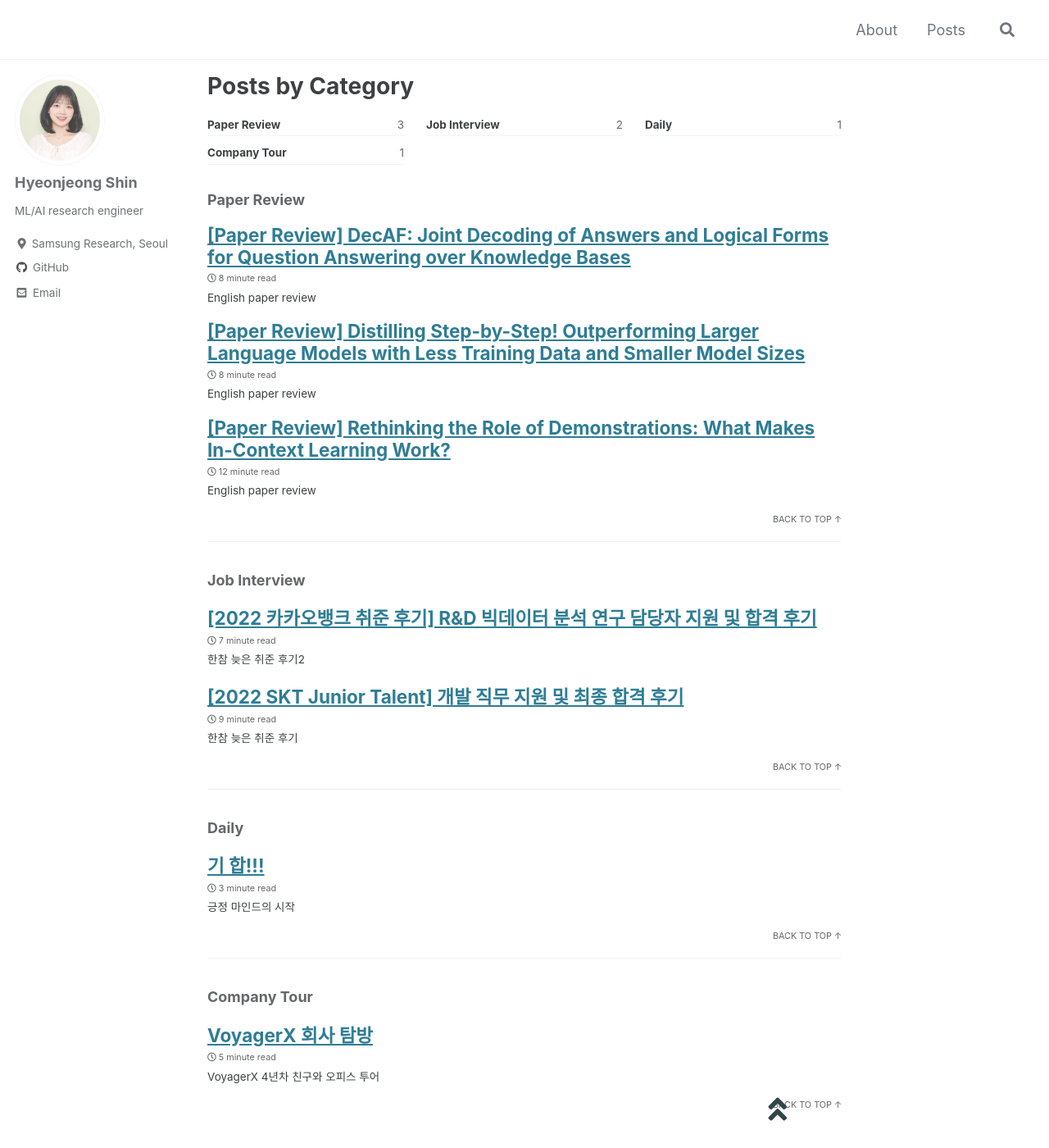
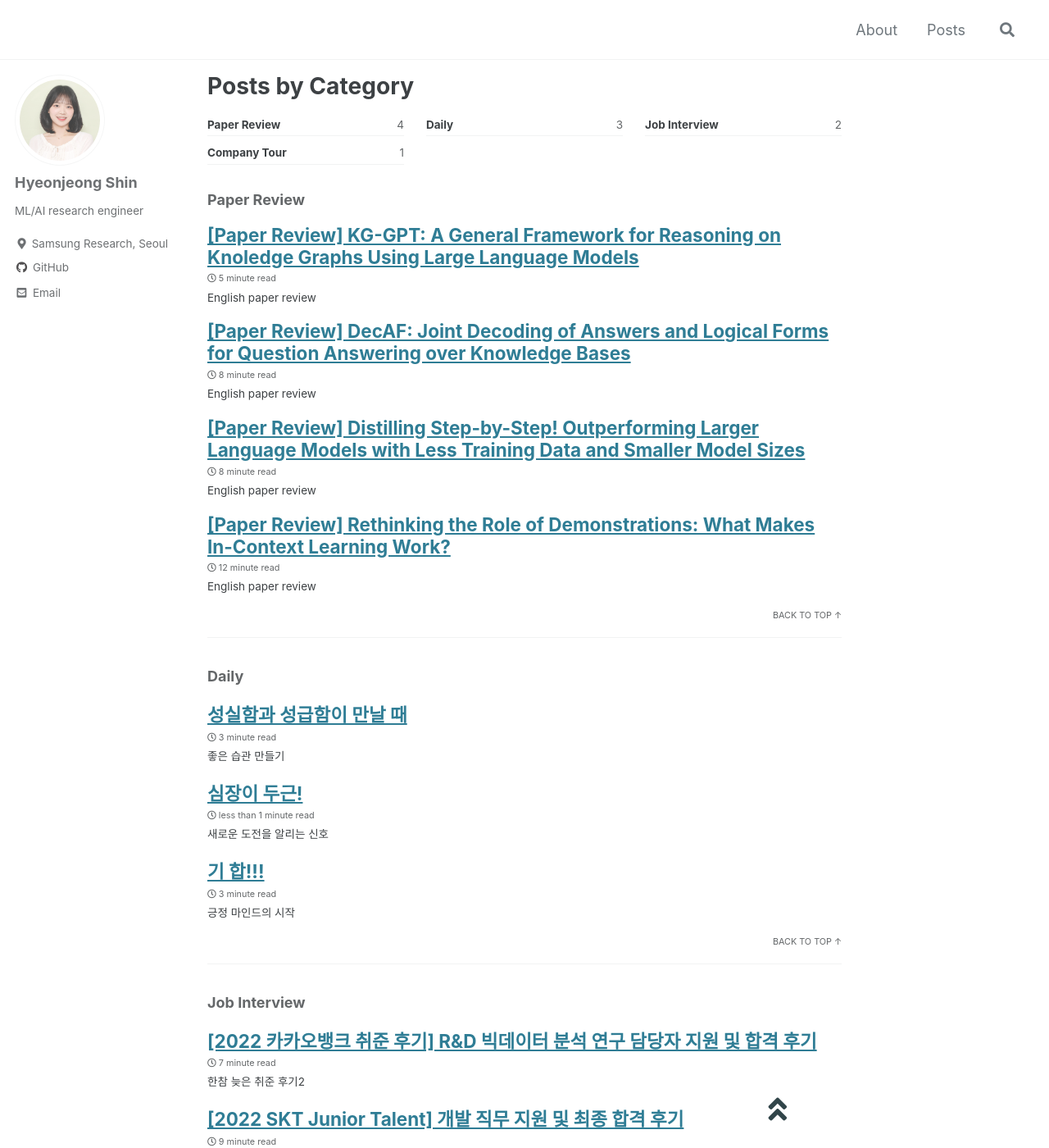
Before and after one commit to hyeonjeong1/hyeonjeong1.github.io, a Jekyll site: the page built from _pages/category-archive.md, in a window 1280 px wide and 1400 px high. Shown: the whole window at 82% size. Built offline with Jekyll 4.4.1, drawn with Linux system fonts in a browser that asks for light colours; cached includes are drawn as plain includes; some of the changed lines change nothing that is shown.

Commit message:
KG-GPT paper review

```diff
--- /dev/null
+++ b/_posts/2023-10-02-sign.md
@@ -0,0 +1,39 @@
+---
+title: "심장이 두근!"
+excerpt: "새로운 도전을 알리는 신호"
+last_modified_at: 2023-10-03
+categories:
+  - Daily
+tags:
+  - Daily
+  - 루틴
+toc: true
+toc_sticky : true
+toc_label: "Contents"
+use_math: true
+sitemap :
+  changefreq : daily
+  priority : 1.0
+---
+
+### 너가 J야?
+---
+내 MBTI는 뚜렷한 ESFJ다.
+다른 사람들도 내 MBTI를 꽤 잘 맞추는 것을 보니 남들이 보기에도 그러한 듯 했다.
+
+![keyword](/assets/images/2023-10-03/keyword.jpg){: width="550"}{: .align-center}
+<center> ESFJ의 키워드; 출처: 나무위키 </center>
+
+.
+그런데 올해 들어 꽤 여러 번 "너 ENFP인줄?"하는 얘기를 들었다. MBTI 틀리는 일은 허다하다.
+하지만 새내기일 때부터 친하게 지낸 대학 동기가 그렇다고 하는건 말이 다르지.
+
+야... 내가 어딜봐서 ENFP야...
+
+그렇게 나는 몇 달 전부터 나를 돌아보기 시작했다. (ESFJ의 '과거회상'을 시작했다.)
+
+![enfp](/assets/images/2023-10-03/enfp.jpg){: width="550"}{: .align-center}
+<center> ENFP의 키워드; 출처: 나무위키 </center>
+
+
+<!-- 인턴 탁구 전화영어 -->
--- /dev/null
+++ b/_posts/2023-10-03-routine.md
@@ -0,0 +1,62 @@
+---
+title: "성실함과 성급함이 만날 때"
+excerpt: "좋은 습관 만들기"
+last_modified_at: 2023-10-03
+categories:
+  - Daily
+tags:
+  - Daily
+  - 루틴
+toc: true
+toc_sticky : true
+toc_label: "Contents"
+use_math: true
+sitemap :
+  changefreq : daily
+  priority : 1.0
+---
+
+최근에 한 가지를 깨달았다. **좋은 습관을 만들어야겠다.**
+
+많이 듣는 얘기라 나도 당연히 아는 사실이었지만, 이제는 마음으로 깨달았다.
+이미 여러 단서가 있었는데, 이제서야 진정으로 머릿속에 각인되었다.
+
+### 일요일에는 도서관에 갔다가 러닝을 했어요
+
+일요일에 뭘 했느냐고 묻는(물어야만 하는) 분들이 계신데, 그때마다 내 대답은 "I did my routine."이다.
+내 루틴은 점심 먹고 도서관에 갔다가 적당히 시간을 보내고 돌아와 휴식, 저녁 식사 후 러닝 가기이다.
+루틴이 되기까지는 시간이 조금 걸렸다.
+
+1) 대학원 졸업 후 러닝을 다시 시작한지 반년이 넘었고, 몇 달 간의 정착 시기를 거쳐 어느덧 일요일은 러닝하는 날이 되었다. 8월 말까지만 해도 러닝하러 가기 싫은 마음이 더 큰 날이 있었는데, 이제는 습관에 더 가깝다.
+
+2) 지난 여름, 카페도 집도 싫어서 처음으로 옆 동네 도서관에 가서 논문을 읽었다.
+집중이 잘돼서 그 다음주에는 다른 도서관에 가서 책을 읽었다.
+그날도 집중이 잘돼서 도서관 가는 것에 재미 들려 일요일마다 도서관에 출석한지 두 달이 넘었다.
+
+그렇게 도서관에 갔다가 집에 와서 쉬고 러닝을 가는게 내 일요일 일상이 되었다.
+
+### 10시 통금
+
+앞서 말한, *일요일에 뭘 했느냐고 묻는 분*은 내 영어 강사님이다.
+주중에는 매일 오후 10시에 화상 영어를 하는데, 매일 하다보니 이전에 비해 나아진게 확연히 느껴진다.
+
+처음에는 매일 영어 수업을 하는게 특별한 이벤트였고, 조금 익숙해진 후에는 저녁 약속 때문에 유지하기 힘든 날이 생겼고, 이제는 어느정도 안정화되었다.
+더 확실히 습관이 잡히면 시간만 유지한 채 영어 공부 방식을 다시 바꿔볼까 생각 중이다.
+
+### 살이 빠진 이유
+
+석사 때 한 학기 동안 살이 꽤 빠진 때가 있었다.
+거의 매일 점심을 다이어트 도시락 또는 샐러드를 먹었기 때문이었다.
+
+다들 다이어트하냐고 물어보셨는데, 그냥 먹은 거였다.
+학식은 싫은데 나가긴 귀찮고 점심에 배달 음식은 부담스러웠다.
+그래서 그냥 냉동 도시락을 쌓아두고 먹었고, 한번씩 시킬 때 그냥 맛있게 생긴 샐러드도 시켜봤다.
+
+이 체중 감량도 어쩌다 만든 좋은 습관 덕분에 큰 고통 없이 가능했다는걸 이제는 안다...
+
+### 새로운 루틴을 만들기
+
+<!-- 1시가 자기 적당한 시간이야! -->
+<!-- 식사 후 디저트 먹기-->
+<!-- 다이어트를 하자 -->
+<!-- 웃기게도, 과거회상조차 루틴을 하며 함 -->
--- /dev/null
+++ b/_posts/2023-12-12-KG-GPT.md
@@ -0,0 +1,86 @@
+---
+title: "[Paper Review] KG-GPT: A General Framework for Reasoning on Knoledge Graphs Using Large Language Models"
+excerpt: "English paper review"
+last_modified_at: 2023-12-12
+categories:
+  - Paper Review
+tags:
+  - paper review
+  - KBQA
+  - NLP
+toc: true
+toc_sticky : true
+toc_label: "Contents"
+use_math: true
+sitemap :
+  changefreq : daily
+  priority : 1.0
+---
+
+<span style="color:gray"> [KG-GPT: A General Framework for Reasoning on Knowledge Graphs Using Large Language Models](https://arxiv.org/abs/2310.11220)", EMNLP 2023 findings.
+All figures are captured from the paper. </span>
+
+## TL;DR
+
+KG-GPT is a multi-task framework that leverages LLMs on KGs.
+The tasks include KB-based fact verification and KGQA benchmarks.
+It has three steps, breaking up sentences, retrieve relevant subgraph, and derive logical conclusions.
+
+
+## Backgrounds
+### KB-based fact verification
+A task to determine whether a sentence is supported or refuted.
+The required ability is to consult a KB containing relevant information and to use that information to determine whether the statement is true or false.\\
+<span style="background-color: #ffecf6">__Sentence:__ Barack Obama was born in Hawaii.</span>\\
+<span style="background-color: #ffecf6">__Fact1:__ Barack Obama was born on August 4, 1961.</span>\\
+<span style="background-color: #ffecf6">__Fact2:__ Hawaii became a state in the United States on August 21, 1959.</span>\\
+We can conclude that the sentence is true.
+
+### What is KGQA?
+A task to answer the natural language question by generating query or reasoning over KG. \\
+<span style="background-color: #ffecf6">__Question:__ What does jamaican people speak?</span>\\
+<span style="background-color: #ffecf6">__Answer:__ Jamaican Engilsh, m.01234y</span>
+
+## KG-GPT
+![overview](/assets/images/2023-12-12/overview.JPG){: width="850"}{: .align-center}
+
+KG-GPT has three stages: Sentence Segmentation, Graph Retrieval, and Inference.
+### 1) Sentence Segmentation
+To conduct multi-hop reasoning, it utilizes Divide-and-Conquer, i.e., it breaks down sentence into sub-sentences which includes a single relation.
+### 2) Graph Retrieval
+To draw an accurate answer, it is important to find question-related subgraph.
+To do so, it detects all relations connected to entities in the given sentence.
+Then, it feeds the sub-sentence and relation to LLM to find the top-K relations.
+The final graph is constructed from all triples containing those top-k relations.
+### 3) Inference
+Feed the original sentence and the constructed graph to LLM to derive a logical conclusion.
+In fact verification, the determination of whether the given sentence is supported or not relies upon the retrieved graph, and in question answering, LLM identifies the most probable entity in the retrieved graph.
+
+
+## Experiments
+### Dataset
+- FactKG: A dataset for fact verification based on DBpedia. Claims are categorized as Supported or Refuted.
+- MetaQA: QA in the field of movies.
+
+### Baselines
+On FactKG, there are two distinct baseline categories: 1) _Claim Only_ which only sees input and predicts label, and 2) _With Evidence_ which has a graph retriever and a sentences verifier.
+Please refer to the figures below to check the entire baselines used in the experiments.
+
+<p align="center">
+<img src="/assets/images/2023-12-12/factKG_result.JPG" align="center" width="46%">
+<img src="/assets/images/2023-12-12/metaQA_result.JPG" align="center" width="47%">
+<figcaption align="center"> Experimental Results</figcaption></p>
+
+### Short Results
+On FACT-KG, the accuracy of KG-GPT is notable.
+However, the accuracy is still behind GEAR's, implying KG-GPT has difficulty on making results using few-shot example.
+On MetaQA, KG-GPT shows competitive accuracy to fully trained models.
+
+
+## Conclusion
+- KG-GPT is a multi-task framework composed of three stages, and the experiment shows its effectiveness.
+- It successfully combines unstructured text and structured graph in the LLM's context.
+
+## References
+
+[1] Kim, Jiho, et al. "KG-GPT: A General Framework for Reasoning on Knowledge Graphs Using Large Language Models." arXiv preprint arXiv:2310.11220 (2023).
--- a/_sass/minimal-mistakes/skins/_neon.scss
+++ b/_sass/minimal-mistakes/skins/_neon.scss
@@ -39,6 +39,7 @@ $base0c: #1faaaa !default;
 $base0d: #3777e6 !default;
 $base0e: #ad00a1 !default;
 $base0f: #cc6633 !default;
+$base08: #ffecf6 !default;
 
 .author__urls.social-icons i,
 .author__urls.social-icons .svg-inline--fa,
```
Also changed, not shown: assets/images/2023-10-03/enfp.jpg (added), assets/images/2023-10-03/keyword.jpg (added), assets/images/2023-10-03/procon.jpg (added), assets/images/2023-12-12/factKG_result.JPG (added), assets/images/2023-12-12/metaQA_result.JPG (added), assets/images/2023-12-12/overview.JPG (added).
